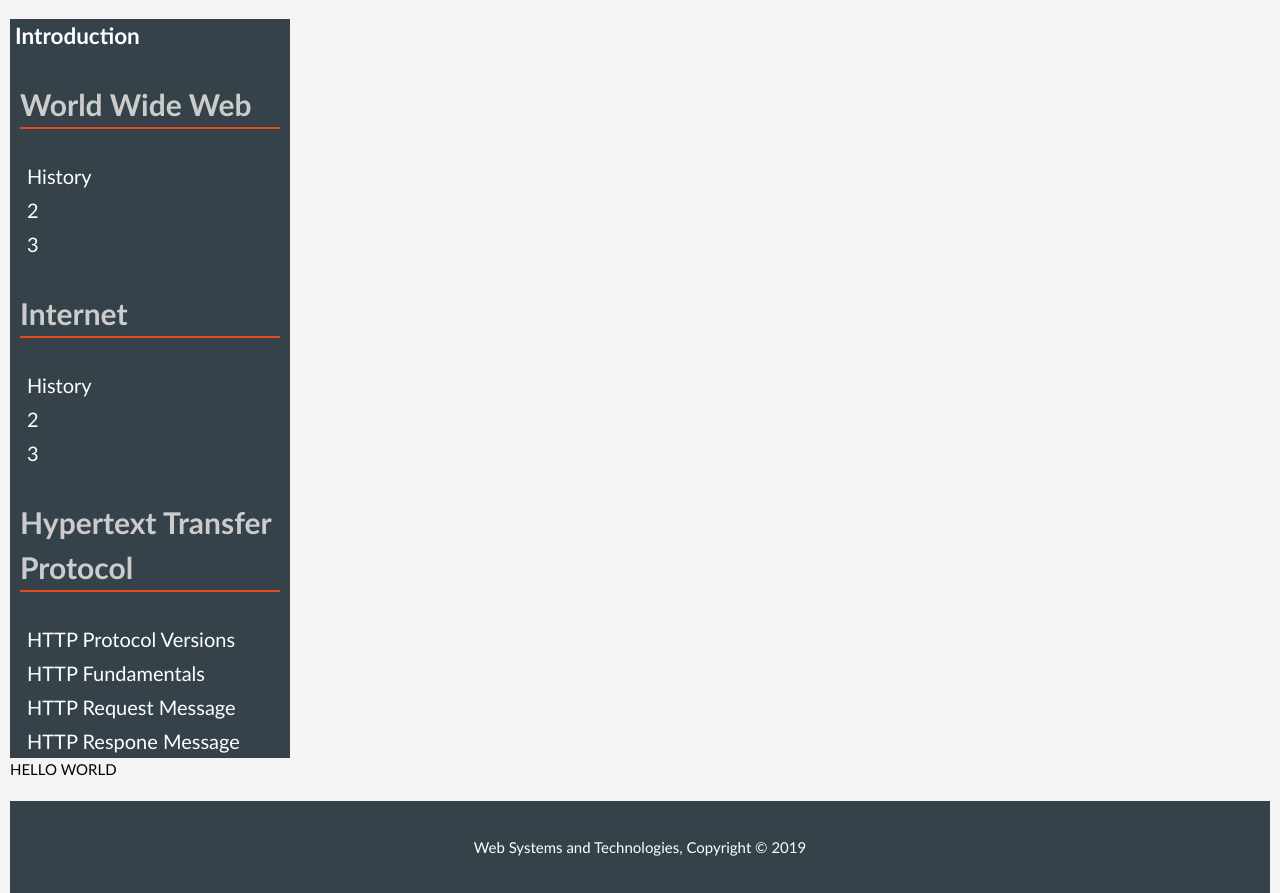
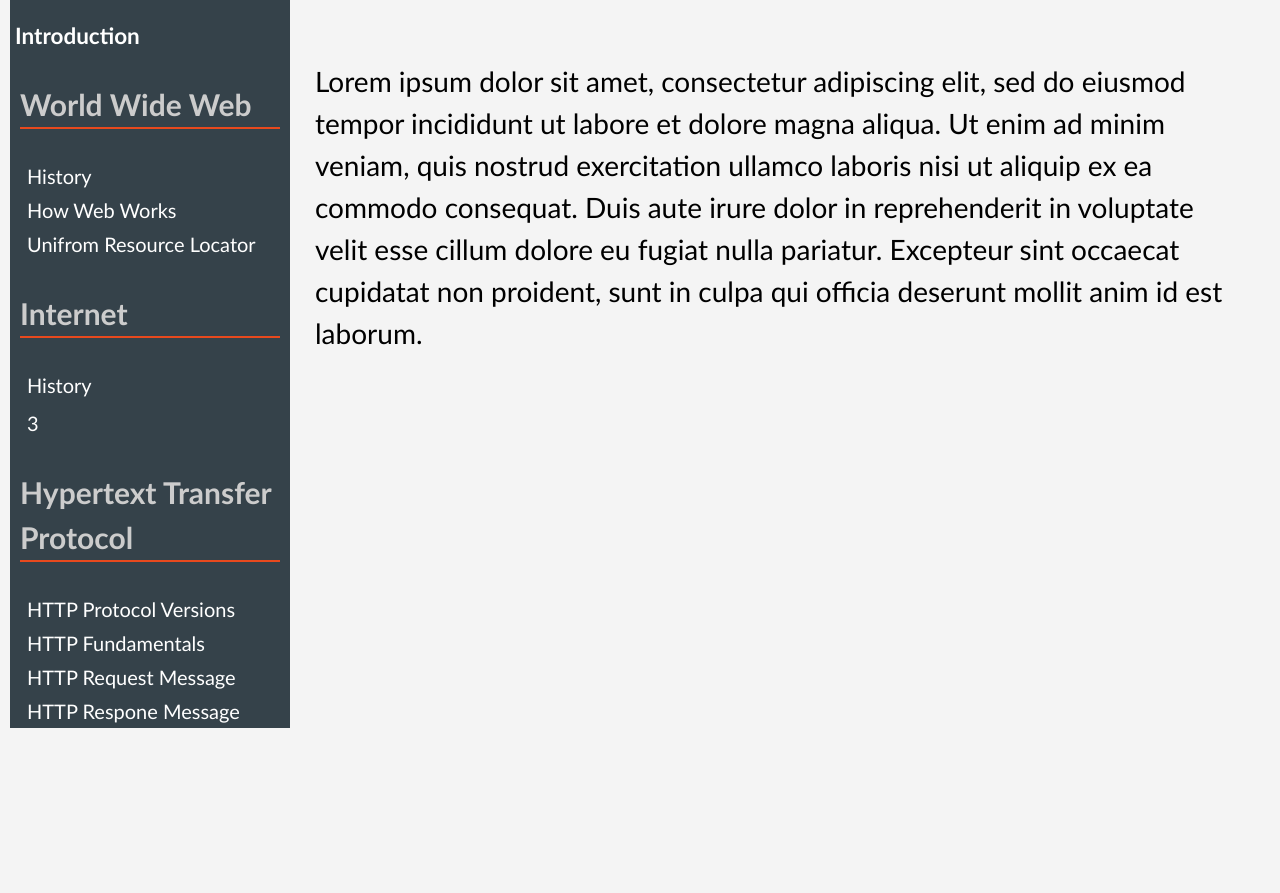
Before and after one commit to 2153589/Webtek-ShortTerm, a PHP site: page /pages/intro.html in a window 1280 px wide. Shown: the part 78-971 px from the top of the page. After the commit the page ends 806 px from the top, so only its background shows below. Run offline with PHP 8.4, Linux system fonts and the light colour scheme.

Commit message:
Side navigation

```diff
--- a/webtech mockups/css/index.css
+++ b/webtech mockups/css/index.css
@@ -107,7 +107,6 @@ footer{
   color:#ffffff;
   background-color:#35424a;
   text-align:center;
-
 }
 
 
--- a/webtech mockups/css/intro.css
+++ b/webtech mockups/css/intro.css
@@ -2,6 +2,8 @@
   height: auto;
   width: 280px;
   background: #35424a;
+  float: left;
+  position: relative;
 }
 
 #side-nav h1{
@@ -30,3 +32,31 @@
 .topic-box a:hover{
   color:#e8491d;
 }
+
+/*#side-nav {
+  height: auto;
+  width: 160px;
+  position: fixed;
+
+  background-color: #35424a;
+}
+
+#sidenav a {
+  padding: 6px 8px 6px 16px;
+  text-decoration: none;
+  font-size: 25px;
+  color: #818181;
+  display: block;
+}
+
+#sidenav a:hover {
+  color: #f1f1f1;
+}*/
+
+#contents {
+  margin-left: 300px; /* Same as the width of the sidenav */
+  margin-right: 30px;
+  font-size: 28px; /* Increased text to enable scrolling */
+  padding: 0px 10px;
+  margin-top: 60px;
+}
--- a/webtech mockups/pages/intro.html
+++ b/webtech mockups/pages/intro.html
@@ -67,8 +67,8 @@
                 <h3>World Wide Web</h3>
                 <ul>
                     <li><a href="">History</a></li>
-                    <li><a href="">2</a></li>
-                    <li><a href="">3</a></li>
+                    <li><a href="">How Web Works</a></li>
+                    <li><a href="">Unifrom Resource Locator</a></li>
                 </ul>
             </div>
 
@@ -76,7 +76,7 @@
                     <h3>Internet</h3>
                     <ul>
                         <li><a href="">History</a></li>
-                        <li><a href="">2</a></li>
+                        <li><a href=""></a></li>
                         <li><a href="">3</a></li>
                     </ul>
             </div>
@@ -94,7 +94,7 @@
         </section>
 
        <section id="contents">
-           HELLO WORLD
+            Lorem ipsum dolor sit amet, consectetur adipiscing elit, sed do eiusmod tempor incididunt ut labore et dolore magna aliqua. Ut enim ad minim veniam, quis nostrud exercitation ullamco laboris nisi ut aliquip ex ea commodo consequat. Duis aute irure dolor in reprehenderit in voluptate velit esse cillum dolore eu fugiat nulla pariatur. Excepteur sint occaecat cupidatat non proident, sunt in culpa qui officia deserunt mollit anim id est laborum.
        </section>
 
         <!--
@@ -166,11 +166,11 @@
 
 	<hr>
 -->
-    <!-- Footer -->
+    <!-- Footer
     <footer>
 		<p id="foot">Web Systems and Technologies, Copyright &copy; 2019</p>
     </footer>
-    <!--End of footer -->
+   <End of footer -->
 
 </body>
 <style>
```
